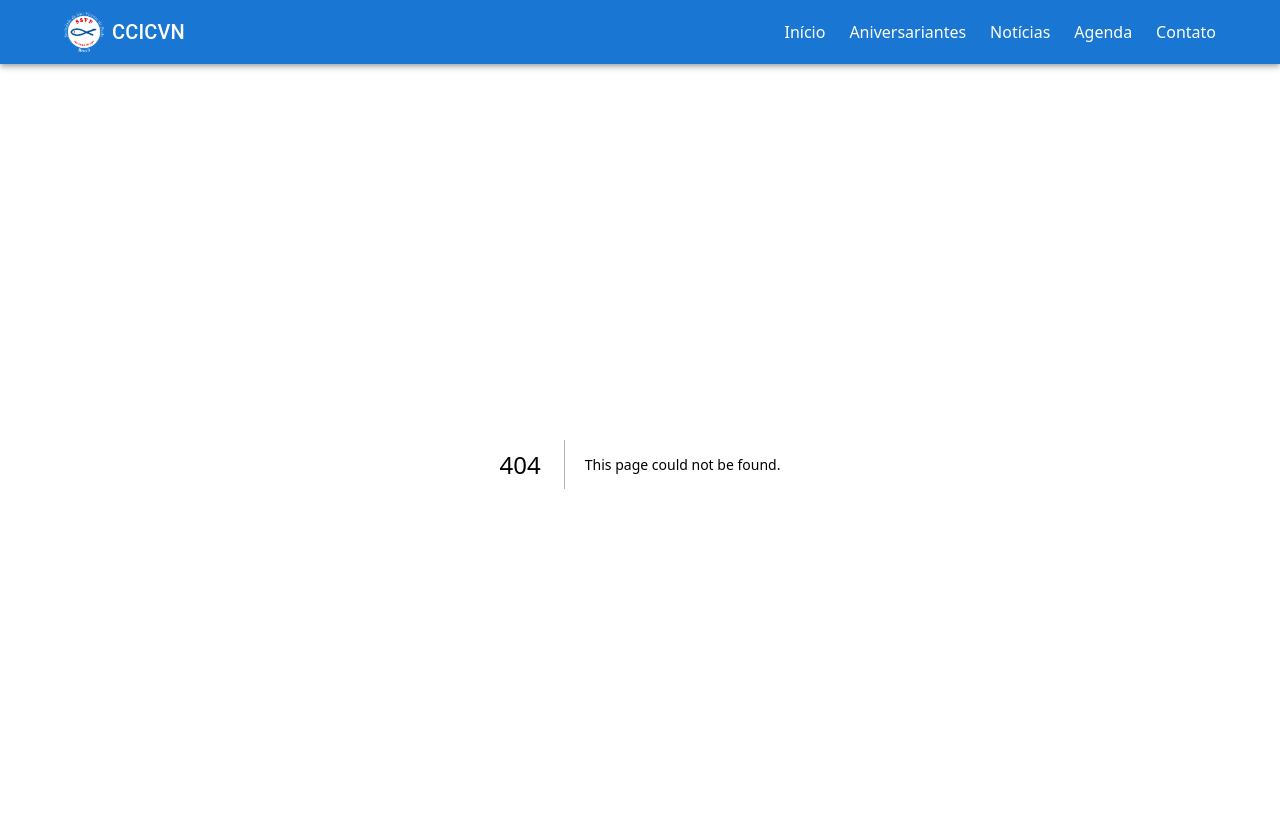
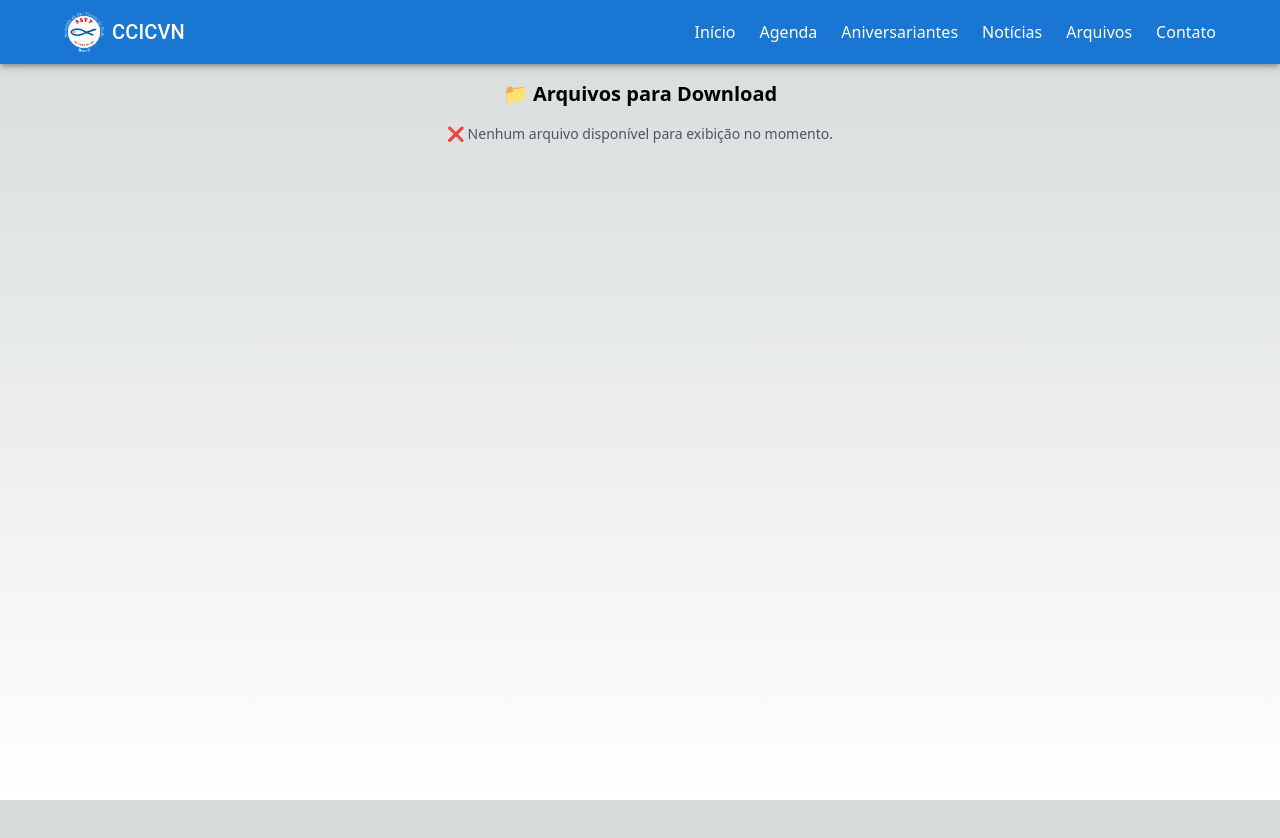
Before and after one commit to saulomcosta/agendaCCICVN, a Next.js app: page /arquivos in a window 1280 px wide. Before the commit this address had no page. Shown: the top 838 px of the page. After the commit the page ends 800 px from the top, so only its background shows below. Built offline with nearby package versions, Linux system fonts and the light colour scheme.

Commit message:
Nova versão - arquivos

```diff
--- /dev/null
+++ b/app/arquivos/page.tsx
@@ -0,0 +1,51 @@
+'use client';
+
+import React from 'react';
+import { FaDownload } from 'react-icons/fa';
+
+type Arquivo = {
+  nome: string;
+  url: string;
+};
+
+// Lista de arquivos
+const arquivos: Arquivo[] = [
+  // Exemplo (adicione seus arquivos aqui):
+  // { nome: 'Estatuto 2025', url: '/arquivos/estatuto.pdf' },
+];
+
+export default function ArquivosPage ()
+{
+  return (
+    <div className="max-w-2xl mx-auto p-4">
+      <h2 className="text-xl font-semibold mb-4 text-center">📁 Arquivos para Download</h2>
+
+      {arquivos.length === 0 ? (
+        <p className="text-sm text-gray-600 text-center">
+          ❌ Nenhum arquivo disponível para exibição no momento.
+        </p>
+      ) : (
+        <ul className="space-y-3">
+          {arquivos.map( ( arquivo, index ) => (
+            <li
+              key={index}
+              className="flex items-center justify-between border border-gray-200 rounded px-4 py-2 bg-white shadow-sm hover:shadow transition"
+            >
+              <span className="text-sm text-gray-800">{arquivo.nome}</span>
+              <a
+                href={arquivo.url}
+                download
+                target="_blank"
+                rel="noopener noreferrer"
+                className="text-blue-600 hover:text-blue-800 text-sm flex items-center gap-1"
+              >
+                <FaDownload className="text-base" />
+                Baixar
+              </a>
+            </li>
+          ) )}
+        </ul>
+      )}
+    </div>
+  );
+}
--- a/app/components/layout/Layout.tsx
+++ b/app/components/layout/Layout.tsx
@@ -21,10 +21,11 @@ import Image from 'next/image';
 
 const navLinks = [
   { href: '/', label: 'Início' },
+  { href: '/agenda', label: 'Agenda' },
   { href: '/aniversariantes', label: 'Aniversariantes' },
   { href: '/noticias', label: 'Notícias' },
-  { href: '/agenda', label: 'Agenda' },
-  { href: '/contato', label: 'Contato' }, // novo item
+  { href: '/arquivos', label: 'Arquivos' },
+  { href: '/contato', label: 'Contato' },
 ];
 
 export default function Layout ( { children }: { children: React.ReactNode; } )
--- a/package.json
+++ b/package.json
@@ -17,7 +17,8 @@
     "next-pwa": "^5.6.0",
     "nodemailer": "^7.0.5",
     "react": "^18",
-    "react-dom": "^18"
+    "react-dom": "^18",
+    "react-icons": "^5.5.0"
   },
   "devDependencies": {
     "@types/node": "^20",
```
Also changed, not shown: app/download/page.tsx (deleted), public/sw.js, 1 other file (tests, documents, lock files or other folders).
